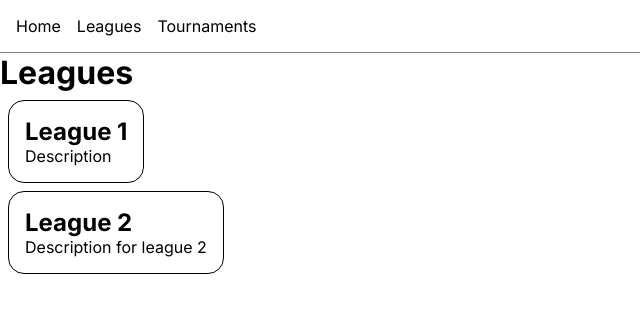
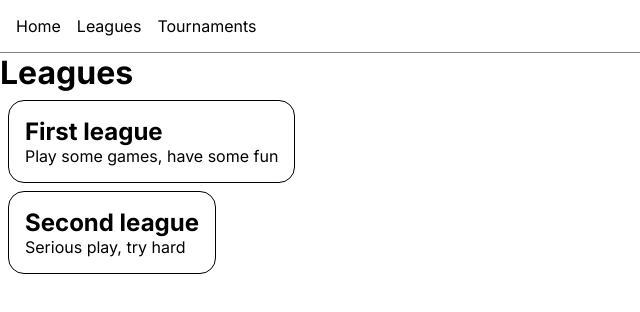
Before and after one commit to TheAntro/next-13-app, a Next.js app: page /leagues in a window 1280 px wide. Shown: the top 312 px of the page, without its empty margins (0-640 px from the left). Built offline with nearby package versions, Linux system fonts and the light colour scheme; no server answers.

Commit message:
Fetch league list data from api route handler

```diff
--- /dev/null
+++ b/app/api/leagues/route.ts
@@ -0,0 +1,26 @@
+import { NextResponse } from 'next/server';
+export type League = {
+  id: string;
+  title: string;
+  description: string;
+  participants: Array<string>;
+};
+
+const dummyLeagues: Array<League> = [
+  {
+    id: 'league_1',
+    title: 'First league',
+    description: 'Play some games, have some fun',
+    participants: ['1', '2', '3'],
+  },
+  {
+    id: 'league_2',
+    title: 'Second league',
+    description: 'Serious play, try hard',
+    participants: ['1', '2', '3', '4'],
+  },
+];
+
+export async function GET() {
+  return NextResponse.json({ data: dummyLeagues });
+}
--- a/app/leagues/page.tsx
+++ b/app/leagues/page.tsx
@@ -1,18 +1,29 @@
 import Card from '@/components/Card/Card';
+import { getUrl } from '@/lib/getUrl';
+import { League } from '../api/leagues/route';
 
-export default function Page() {
+async function getLeagues() {
+  const res = await fetch(getUrl('/api/leagues'));
+  if (!res.ok) {
+    throw new Error('Failed to fetch data');
+  }
+
+  return res.json();
+}
+
+export default async function Leagues() {
+  const data = await getLeagues();
+  const leagues = data.data as Array<League>;
   return (
     <main>
       <h1>Leagues</h1>
       <div>
-        <Card>
-          <h2>League 1</h2>
-          <p>Description</p>
-        </Card>
-        <Card>
-          <h2>League 2</h2>
-          <p>Description for league 2</p>
-        </Card>
+        {leagues.map((league) => (
+          <Card key={league.id}>
+            <h2>{league.title}</h2>
+            <p>{league.description}</p>
+          </Card>
+        ))}
       </div>
     </main>
   );
--- /dev/null
+++ b/lib/getUrl.ts
@@ -0,0 +1,9 @@
+export function getUrl(path: string) {
+  const baseUrl = process.env.NEXT_PUBLIC_BASE_URL;
+
+  if (!baseUrl) {
+    throw new Error('Failed to resolve base url');
+  }
+
+  return `${baseUrl}${path}`;
+}
```
